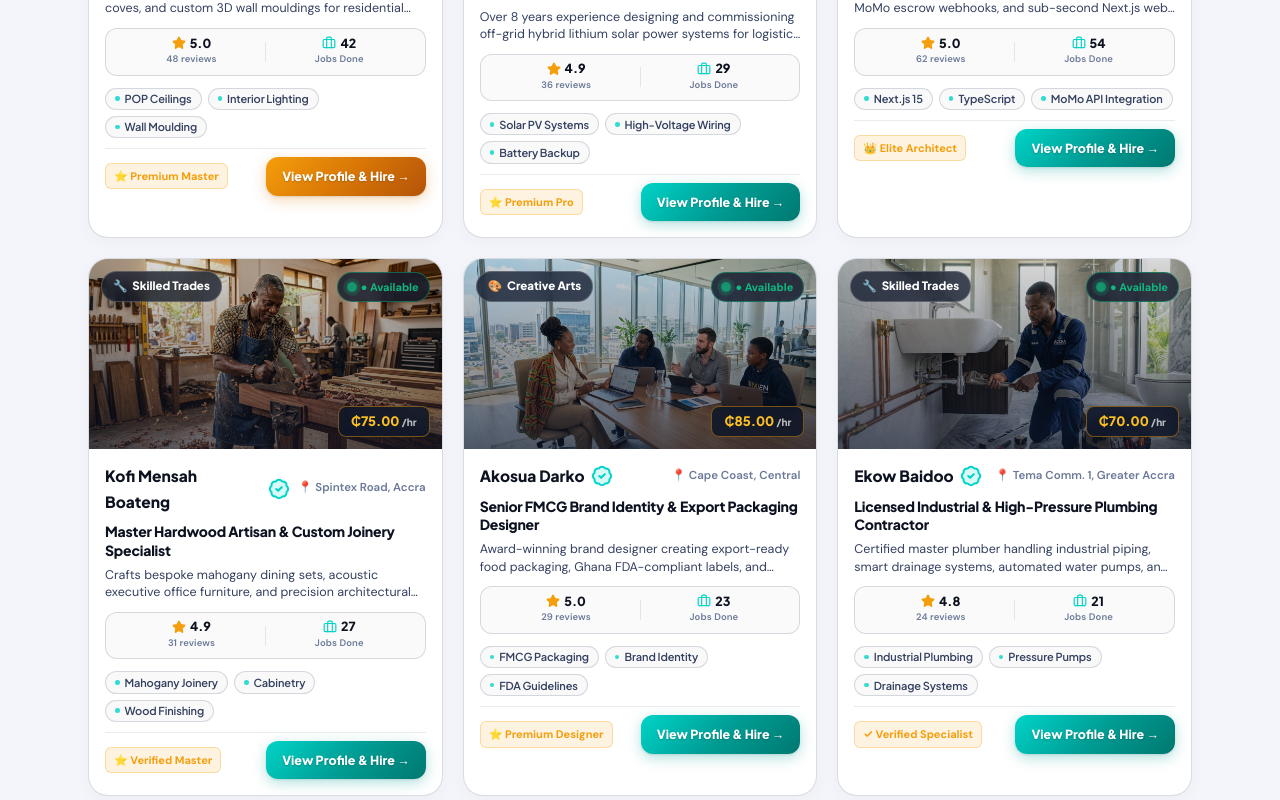
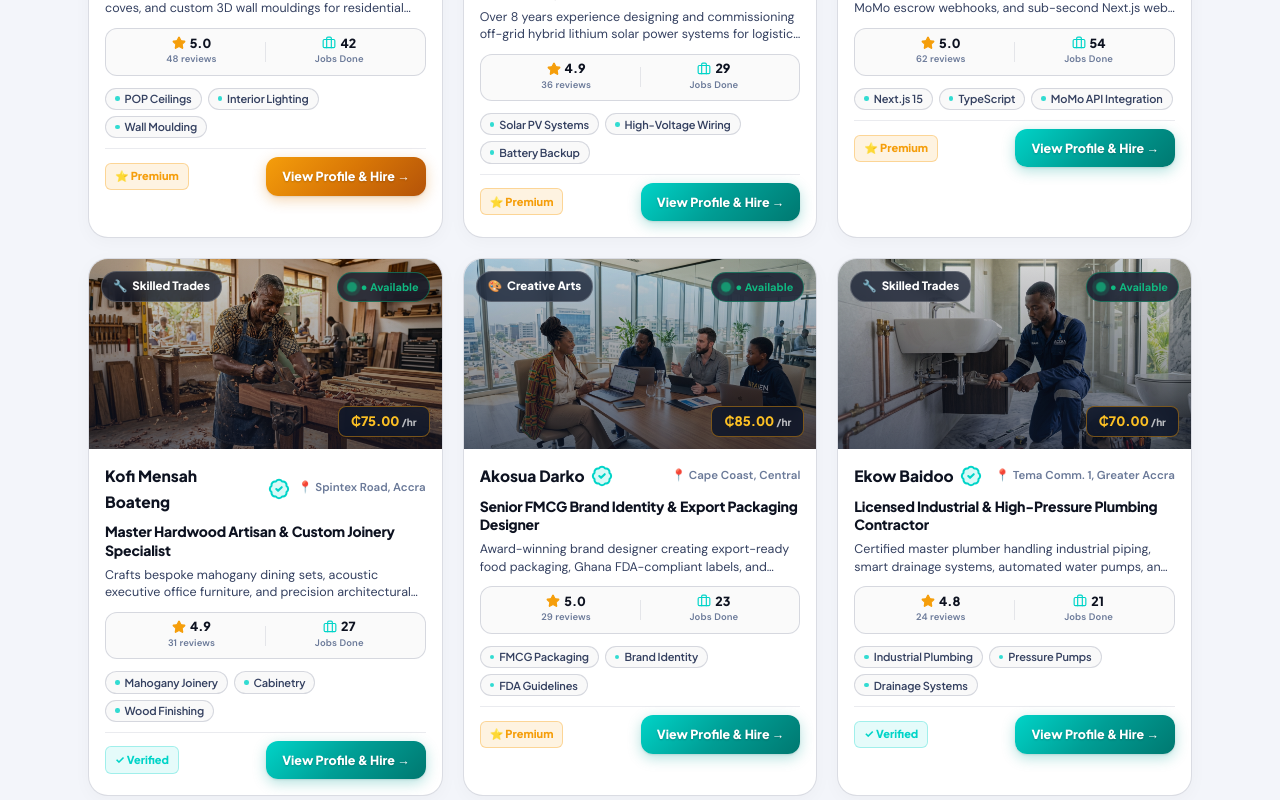
Before and after one commit to JoeVardyGC/GigGhana, a Next.js app: page / in a window 1280 px wide. Shown: the part 1360-2160 px from the top of the page. Built offline with nearby package versions, Linux system fonts and the light colour scheme.

Commit message:
feat(talent): apply conditional tier badges (hide for beginner, show Verified or Premium for upgraded packages)

```diff
--- a/app/globals.css
+++ b/app/globals.css
@@ -2296,12 +2296,32 @@ html.lm .artisan-skill-tag, [data-theme="light"] .artisan-skill-tag {
   align-items: center;
   gap: 4px;
   font-size: 11px;
-  font-weight: 700;
+  font-weight: 750;
+  padding: 3.5px 9px;
+  border-radius: 6px;
+  font-family: var(--fm);
+}
+
+.artisan-tier-premium {
   color: #F59E0B;
   background: rgba(245, 158, 11, 0.12);
-  border: 1px solid rgba(245, 158, 11, 0.3);
-  padding: 3px 8px;
-  border-radius: 6px;
+  border: 1px solid rgba(245, 158, 11, 0.35);
+}
+
+.artisan-tier-verified {
+  color: #00D4C8;
+  background: rgba(0, 212, 200, 0.1);
+  border: 1px solid rgba(0, 212, 200, 0.3);
+}
+
+html.dark .artisan-tier-premium {
+  background: rgba(245, 158, 11, 0.14);
+  border-color: rgba(245, 158, 11, 0.4);
+}
+
+html.dark .artisan-tier-verified {
+  background: rgba(0, 212, 200, 0.12);
+  border-color: rgba(0, 212, 200, 0.35);
 }
 
 .artisan-footer-btn {
--- a/components/LandingPage.tsx
+++ b/components/LandingPage.tsx
@@ -739,6 +739,13 @@ const occupationSlides = [
                   const skills = p.skill_names ? (Array.isArray(p.skill_names) ? p.skill_names : p.skill_names.split('|').filter(Boolean)) : [];
                   const rating = Number(p.rating_avg || 5.0);
                   const jobsCount = Number(p.completed_jobs || (idx === 0 ? 42 : 25));
+                  const tier = p.membership_tier || p.tier || (
+                    p.badge?.toLowerCase().includes('premium') || p.badge?.toLowerCase().includes('elite') || (jobsCount >= 30)
+                      ? 'premium'
+                      : p.badge?.toLowerCase().includes('verified') || (p.is_verified && jobsCount >= 5)
+                        ? 'verified'
+                        : 'beginner'
+                  );
                   const init = initials(p.first_name, p.last_name);
                   const coverImg = p.avatar || '/images/occupations/interior_designer.jpg';
 
@@ -831,9 +838,15 @@ const occupationSlides = [
 
                         {/* Card Action Footer */}
                         <div className="artisan-studio-footer">
-                          <div className="artisan-footer-tier">
-                            {p.badge || '⭐ Verified Pro'}
-                          </div>
+                          {tier === 'premium' ? (
+                            <div className="artisan-footer-tier artisan-tier-premium">
+                              ⭐ Premium
+                            </div>
+                          ) : tier === 'verified' ? (
+                            <div className="artisan-footer-tier artisan-tier-verified">
+                              ✓ Verified
+                            </div>
+                          ) : <div />}
                           <a
                             href={`/profile.php?id=${p.user_id || p.id}`}
                             className={`btn ${isLeadSpotlight ? 'btn-gold' : 'btn-blue'} artisan-footer-btn`}
@@ -1139,9 +1152,7 @@ const occupationSlides = [
                          <span className="badge-premium">⭐ Premium</span>
                       ) : bt === 'verified' ? (
                         <span className="badge-verified">✓ Verified</span>
-                      ) : (
-                        <span className="badge-free">🌱 Beginner</span>
-                      )}
+                      ) : null}
                     </div>
                     <div className="prov-stars">
                       {[1, 2, 3, 4, 5].map((s) => (
```
